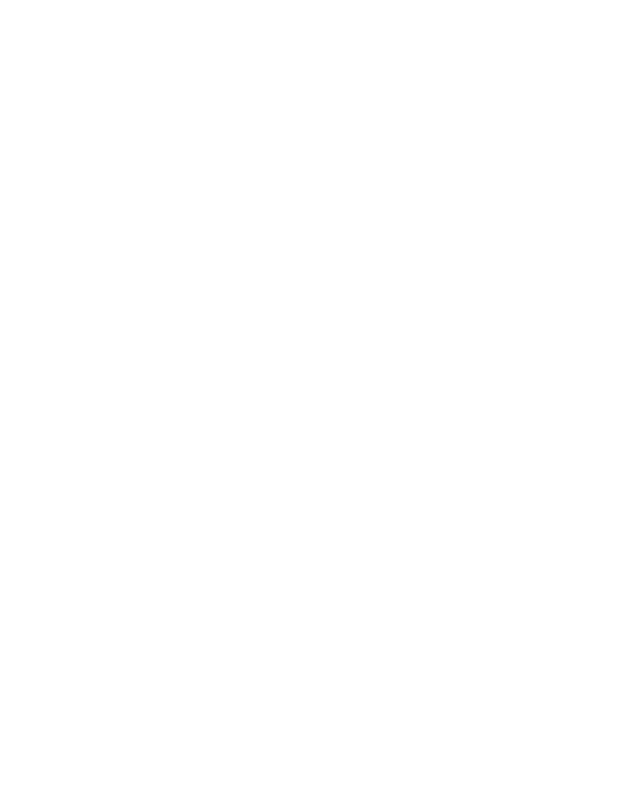
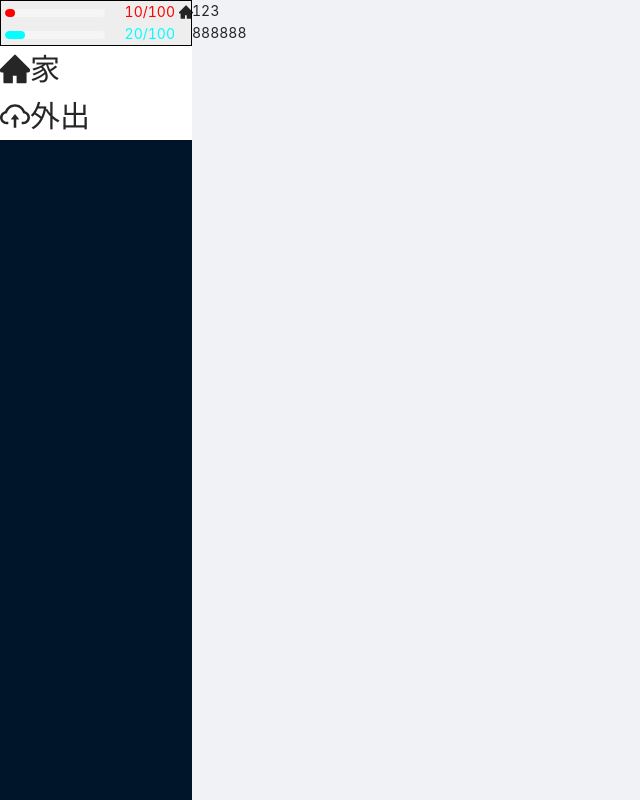
Before and after one commit to Sangaii/react-bokujomonogatari, a React app: page /index/outside in a window 1280 px wide. Shown: the whole page, without its empty margins (0-640 px from the left). Built offline with nearby package versions, Linux system fonts and the light colour scheme; some packages are replaced by stand-ins of ours.

Commit message:
一些修改

```diff
--- a/config/webpack.config.js
+++ b/config/webpack.config.js
@@ -1,4 +1,4 @@
-'use strict';
+
 
 const fs = require('fs');
 const path = require('path');
@@ -49,6 +49,8 @@ const cssRegex = /\.css$/;
 const cssModuleRegex = /\.module\.css$/;
 const sassRegex = /\.(scss|sass)$/;
 const sassModuleRegex = /\.module\.(scss|sass)$/;
+const lessRegex = /\.less$/;
+const lessModuleRegex = /\.module\.less$/;
 
 // This is the production and development configuration.
 // It is focused on developer experience, fast rebuilds, and a minimal bundle.
@@ -82,6 +84,9 @@ module.exports = function(webpackEnv) {
      {
       loader: require.resolve('css-loader'),
       options: cssOptions,
+     },
+     {
+      loader: require.resolve('less-loader'),
      },
      {
       // Options for PostCSS as we reference these options twice
@@ -289,6 +294,7 @@ module.exports = function(webpackEnv) {
         .map(ext => `.${ext}`)
         .filter(ext => useTypeScript || !ext.includes('ts')),
       alias: {
+        '@': path.resolve('src'),
         // Support React Native Web
         // https://www.smashingmagazine.com/2016/08/a-glimpse-into-the-future-with-react-native-for-web/
         'react-native': 'react-native-web',
--- /dev/null
+++ b/src/components/gameBar/LeftMenuBar.css
@@ -0,0 +1,11 @@
+.leftMenu {
+  display: flex;
+  flex-direction: column;
+  justify-content: space-evenly;
+  width: 100%;
+  background: #fff;
+}
+.leftMenuItem {
+  cursor: pointer;
+  font-size: 30px;
+}
--- a/src/components/gameBar/LeftMenuBar.js
+++ b/src/components/gameBar/LeftMenuBar.js
@@ -1,29 +1,37 @@
 import React from "react";
-import "./LeftMenuBar.less";
 import { HomeFilled, CloudUploadOutlined } from "@ant-design/icons";
+import { useHistory } from 'react-router-dom';
+import './LeftMenuBar.css';
 
 const leftMenuItem = [
-  {
-    name: "家",
-    value: "home",
-    path: "/home",
-    icon: <HomeFilled twoToneColor="#eb2f96" />
-  },
-  {
-    name: "外出",
-    value: "out",
-    path: "/out",
-    icon: <CloudUploadOutlined twoToneColor="#eee" />
-  }
+ {
+  name: '家',
+  value: 'home',
+  path: '/index/',
+  icon: <HomeFilled twoToneColor="#eb2f96" />,
+ },
+ {
+  name: '外出',
+  value: 'out',
+  path: '/index/outside',
+  icon: <CloudUploadOutlined twoToneColor="#eee" />,
+ },
 ];
 
 const LeftMenuBar = (props) => {
+  let history = useHistory();
+  const clickMenu = item => {
+    console.log(item);
+    console.log(props);
+    console.log(this);
+    history.push(item.path);
+  }
   return (
     <div className="leftMenu" style={{ background: "#fff" }}>
       {leftMenuItem.map((item,index) => {
         console.log(item);
         return (
-          <div key={ index }>
+          <div className="leftMenuItem" key={ index } onClick={()=>clickMenu(item)}>
             {item.icon}
             {item.name}
           </div>
--- a/src/components/gameBar/LeftMenuBar.less
+++ /dev/null
@@ -1,6 +0,0 @@
-.leftMenu {
-  width: 50px;
-  height:200px;
-  background: #fff;
-
-}
--- a/src/components/gameBar/PlayerStatus.css
+++ b/src/components/gameBar/PlayerStatus.css
@@ -3,17 +3,23 @@
   background-color: #fafafa;
   display: flex;
   justify-content: space-between;
+  background-color: #eee;
 }
 .playerIcon {
   overflow: hidden;
-  width: 40px;
-  height: 40px;
+  width: 60px;
+}
+.playerStatus {
+  display: flex;
+  padding: 0 4px;
+  flex-direction: column;
+  justify-content: space-evenly;
+  background-color: #eee;
 }
 .playerStatusBar {
-  width: 150px;
+  width: 170px;
   display: flex;
   justify-content: space-between;
-  background-color: #eee;
 }
 .playerStatusBar_main {
   width: 100px;
@@ -24,3 +30,6 @@
 .playerStatus_sp {
   color: aqua;
 }
+.playerBuffBar {
+  width: 30px;
+}
--- a/src/components/gameBar/PlayerStatus.js
+++ b/src/components/gameBar/PlayerStatus.js
@@ -1,20 +1,20 @@
 import React from "react";
 import { connect } from "react-redux";
 import { Progress } from "antd";
+import BuffIcon from '../widget/BuffIcon';
+import userAvator from '@/assets/image/user-avator.jpg';
 import "./PlayerStatus.css";
-const initValue = {
-  playerCurHp: 10,
-  playerMaxHp: 20,
-  playerCurSp: 2,
-  playerMaxSp: 20
-};
 
 const PlayerStatus = (props) => {
   const { playerCurHp, playerMaxHp, playerCurSp, playerMaxSp } = props;
   return (
    <div className="playerInfoBlock">
     <div className="playerIcon">
-        <img src="" alt="用户头像" />
+     <img
+      src={userAvator}
+      style={{ height: '100%', width: '100%' }}
+      alt="用户头像"
+     />
     </div>
     <div className="playerStatus">
      <div className="playerStatus_hp playerStatusBar">
@@ -36,11 +36,11 @@ const PlayerStatus = (props) => {
       {playerCurSp}/{playerMaxSp}
      </div>
     </div>
+    <div className="playerBuffBar"><BuffIcon/></div>
    </div>
   );
 };
 const mapStateToProps = (state) => {
-  console.log(state);
   return {
     playerCurHp: state.playerStatus.playerCurHp,
     playerMaxHp: state.playerStatus.playerMaxHp,
--- /dev/null
+++ b/src/components/widget/BuffIcon.js
@@ -0,0 +1,45 @@
+import React from 'react';
+import { Tooltip } from "antd";
+import { HomeFilled } from '@ant-design/icons';
+import { connect } from 'react-redux';
+
+const buffList = [
+ {
+  icon: <HomeFilled twoToneColor="#eb2f96" />,
+  desp: '测试buff',
+ },
+];
+
+const BuffIcon = (props) => {
+  const {playerBuff} = props
+  console.log('buffIcon', props);
+  return (
+    <div>
+      {buffList.map((item, index) => {
+        return (
+         playerBuff[index] && (
+          <div key={index} style={{ cursor: 'pointer' }}>
+           <Tooltip color="#2db7f5" title={item.desp}>
+            {item.icon}
+           </Tooltip>
+          </div>
+         )
+        );
+      })}
+    </div>
+  );
+}
+
+const MapStateToProps = (state) => {
+ console.log(state);
+ return {
+  playerBuff: state.playerStatus.playerBuff,
+ };
+};
+
+// const MapDispatchToProps = (dispatch) => {
+//  return {
+//   setUserName: (userName) => dispatch({ type: 'SET_USERNAME', userName }),
+//  };
+// };
+export default connect(MapStateToProps)(BuffIcon);
--- a/src/constants/index.js
+++ b/src/constants/index.js
@@ -2,7 +2,8 @@
 const PLAYER_STATUS = {
   SET_CUR_HP: "SET_CUR_HP",
   SET_MAX_HP: "SET_MAX_HP",
-  SET_USERNAME: "SET_USERNAME"
+  SET_USERNAME: "SET_USERNAME",
+  SET_PLAYER_BUFF: "SET_PLAYER_BUFF"
 };
 
 export { PLAYER_STATUS };
--- a/src/layout/IndexLayout.js
+++ b/src/layout/IndexLayout.js
@@ -7,15 +7,15 @@ const { Sider, Header, Content, Footer } = Layout;
 
 const IndexLayout = (props) => {
   return (
+   <Layout>
+    <Sider width="15%" style={{ height: '100vh' }}>
+     <PlayerStatus />
+     <LeftMenuBar />
+    </Sider>
     <Layout>
-      <Layout>
-        <Sider style={{ height: 300 }}>
-          <PlayerStatus />
-          <LeftMenuBar />
-        </Sider>
-      </Layout>
-      <Layout style={{ display: "block" }}>{props.children}</Layout>
+     <Content>{props.children}</Content>
     </Layout>
+   </Layout>
   );
 };
 
--- a/src/reducers/playerStatus.js
+++ b/src/reducers/playerStatus.js
@@ -7,7 +7,8 @@ const initState = {
   playerCurHp: 10,
   playerMaxHp: 100,
   playerCurSp: 20,
-  playerMaxSp: 100
+  playerMaxSp: 100,
+  playerBuff: [1,0,0,0,0,0]
 };
 const handlers = {
   [PLAYER_STATUS.SET_CUR_HP]: (state, action) => {
@@ -18,7 +19,10 @@ const handlers = {
   },
   [PLAYER_STATUS.SET_MAX_HP]: (state, action) => {
     return { playerMaxHp: action.playerMaxHp };
-  }
+  },
+  [PLAYER_STATUS.SET_PLAYER_BUFF]: (state, action) => {
+    return { playerBuff: action.playerBuff };
+  },
 };
 const playerStatus = (state = initState, action) => {
   let handler = handlers[action.type];
--- /dev/null
+++ b/src/router/homeRouter.js
@@ -0,0 +1,10 @@
+import Home from '../views/Home/home';
+import Outside from '../views/Home/outside';
+const prefix = '/index';
+
+export const homeRouter = [
+ { path: prefix + '/', component: Home, key: 'home', exact: true },
+ { path: prefix + '/home', component: Home, key: 'home'},
+ { path: prefix + '/outside', component: Outside, key: 'Outside' },
+ //  { path: '/home', component: Home, key: 'home' },
+];
--- a/src/views/Home/Home.js
+++ b/src/views/Home/Home.js
@@ -1,9 +1,9 @@
-import React from "react";
-import IndexLayout from "../../layout/IndexLayout";
-import LeftMenuBar from "../../components/gameBar/LeftMenuBar"
+import React from 'react';
+import { withRouter } from "react-router";
 
 const Home = (props) => {
-  return <IndexLayout>111</IndexLayout>;
+  console.log(props);
+ return <div key={props.location.key}>123456789</div>;
 };
 
-export default Home;
+export default withRouter(Home);
--- /dev/null
+++ b/src/views/Home/index.js
@@ -0,0 +1,31 @@
+import React from "react";
+import IndexLayout from "../../layout/IndexLayout";
+import LeftMenuBar from "../../components/gameBar/LeftMenuBar"
+import { BrowserRouter, Switch, Route } from 'react-router-dom';
+import { homeRouter } from '@/router/homeRouter';
+
+const Index = (props) => {
+  return (
+   <IndexLayout>
+    123
+    <div key={props.location.key}>
+     <BrowserRouter>
+      <Switch>
+       {homeRouter.map((item) => {
+        return (
+         <Route
+          component={item.component}
+          key={item.key}
+          exact={item.exact}
+          path={item.path}
+         />
+        );
+       })}
+      </Switch>
+     </BrowserRouter>
+    </div>
+   </IndexLayout>
+  );
+};
+
+export default Index;
--- /dev/null
+++ b/src/views/Home/outside.js
@@ -0,0 +1,8 @@
+import React from 'react';
+import { withRouter } from 'react-router';
+
+const Outside = (props) => {
+ return <div key={props.location.key}>888888</div>;
+};
+
+export default withRouter(Outside);
--- a/src/views/StartMenu/StartMenu.js
+++ b/src/views/StartMenu/StartMenu.js
@@ -20,7 +20,7 @@ const StartMenu = (props) => {
  const { setUserName } = props;
  const userFormFin = (val) => {
   setUserName(val.userName);
-  props.history.push('/home');
+  props.history.push('/index');
  };
  const resetForm = () => userForm.resetFields();
  return (
```
Also changed, not shown: src/router/router.js (+4 -4 lines). Lines whose indentation alone changed are shown as unchanged.
